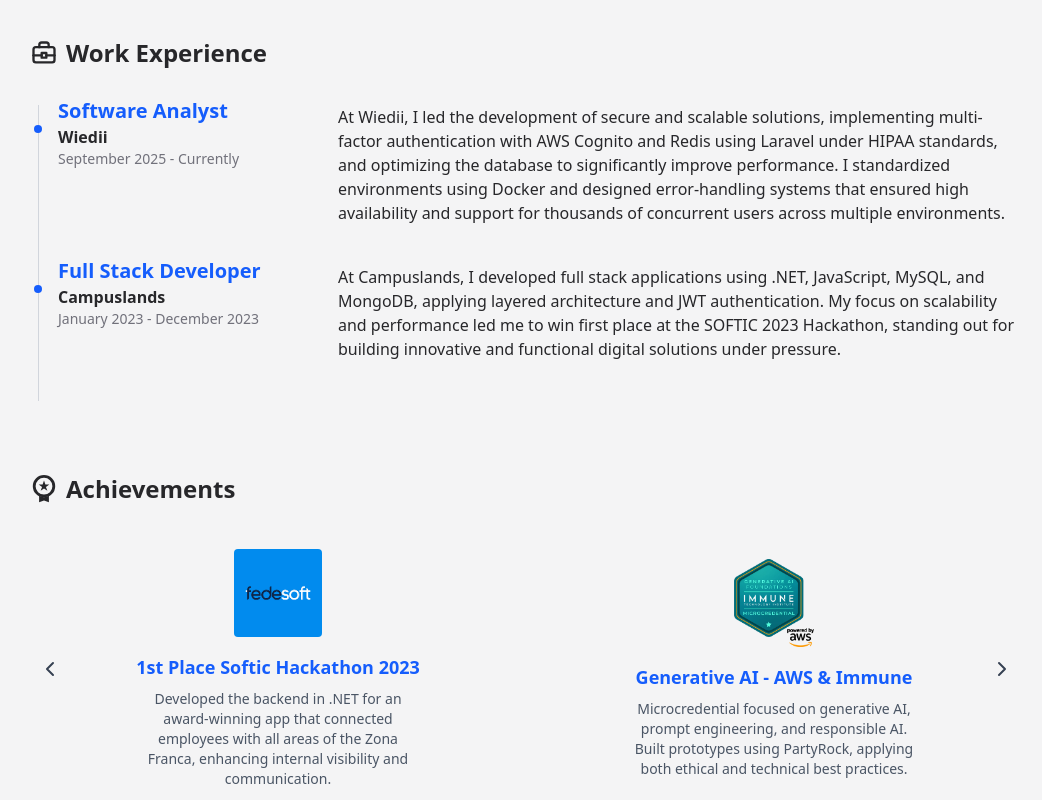
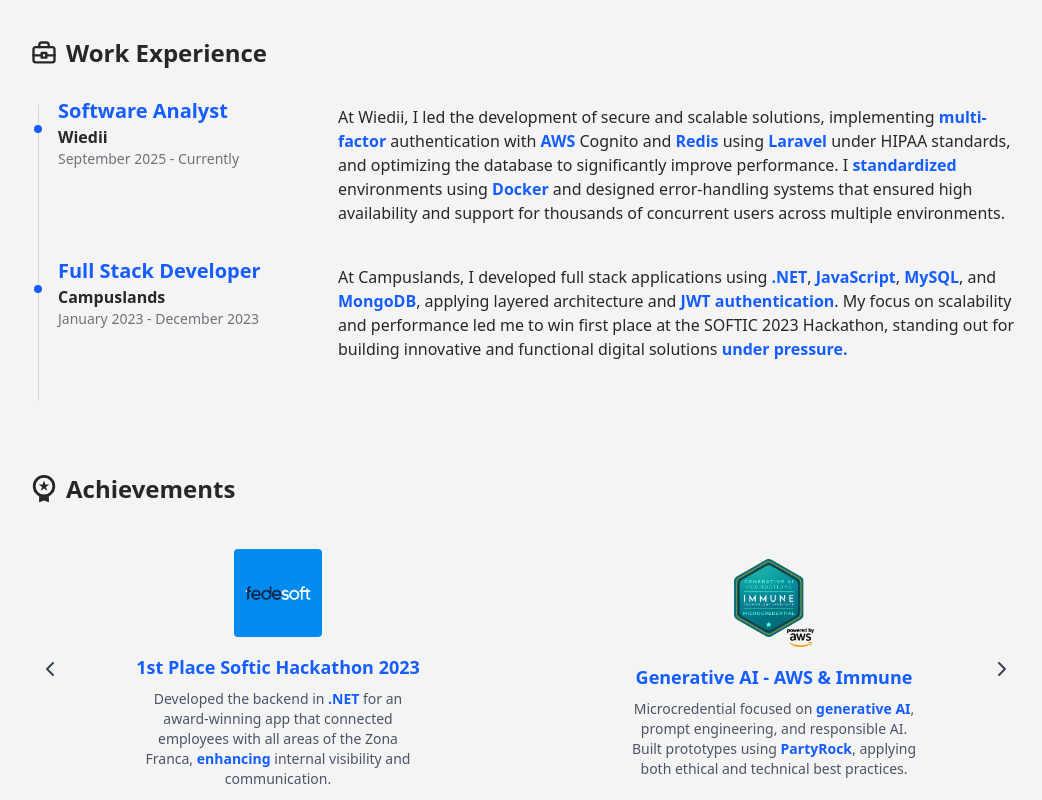
Before and after one commit to rolando-r/portfolio-web, a React (Vite) app: page / in a window 1280 px wide. Shown: the part 500-1300 px from the top of the page, without its empty margins (114-1156 px from the left). Built offline with nearby package versions, Linux system fonts and the light colour scheme.

Commit message:
feat: Add trans in i18n to stand out several words

```diff
--- a/src/components/AchievementSection/AchievementCard.tsx
+++ b/src/components/AchievementSection/AchievementCard.tsx
@@ -1,4 +1,4 @@
-import { useTranslation } from 'react-i18next';
+import { useTranslation, Trans } from 'react-i18next';
 
 type Props = {
     titleKey: string;
@@ -24,7 +24,12 @@ export const AchievementCard = ({ titleKey, descriptionKey, image, imageLight, i
                 />
             )}
             <h3 className='text-lg font-bold text-blue-600'>{t(titleKey)}</h3>
-            <p className='text-sm text-gray-600 dark:text-zinc-100 mt-2'>{t(descriptionKey)}</p>
+            <p className='text-sm text-gray-600 dark:text-zinc-100 mt-2'>
+                <Trans
+                    i18nKey={descriptionKey}
+                    components={{ blue: <span className="text-blue-600 font-semibold" /> }}
+                />
+            </p>
         </div>
     )
 }
--- a/src/components/WorkExperience/ExperienceCard.tsx
+++ b/src/components/WorkExperience/ExperienceCard.tsx
@@ -1,10 +1,11 @@
 import { FC } from "react";
+import { Trans } from "react-i18next";
 
 interface ExperienceCardProps {
   title: string;
   company: string;
   date: string;
-  description: string;
+  index: number;
   isLast?: boolean;
 }
 
@@ -12,7 +13,7 @@ const ExperienceCard: FC<ExperienceCardProps> = ({
   title,
   company,
   date,
-  description,
+  index,
   isLast = false,
 }) => {
   return (
@@ -32,7 +33,12 @@ const ExperienceCard: FC<ExperienceCardProps> = ({
           <p className="text-sm text-zinc-500 dark:text-zinc-50 font-medium">{date}</p>
         </div>
         <div className="flex-1">
-          <p className="mt-2 text-zinc-800 dark:text-zinc-100">{description}</p>
+          <p className="mt-2 text-zinc-800 dark:text-zinc-100">
+            <Trans
+              i18nKey={`workExperience.jobs.${index}.description`}
+              components={{ blue: <span className="text-blue-600 font-semibold" />, }}
+            />
+          </p>
         </div>
       </div>
     </div>
--- a/src/components/WorkExperience/WorkExperience.tsx
+++ b/src/components/WorkExperience/WorkExperience.tsx
@@ -1,4 +1,4 @@
-import { useTranslation } from "react-i18next";
+import { useTranslation, Trans } from "react-i18next";
 import ExperienceCard from "./ExperienceCard";
 import { PortfolioIcon } from "../icons";
 
@@ -17,10 +17,10 @@ export const WorkExperience = () => {
           experiences.map((exp, index) => (
             <ExperienceCard
               key={index}
+              index={index}
               title={exp.title}
               company={exp.company}
               date={exp.date}
-              description={exp.description}
             />
           ))}
       </div>
--- a/src/i18n/en.json
+++ b/src/i18n/en.json
@@ -22,13 +22,13 @@
         "title": "Software Analyst",
         "company": "Wiedii",
         "date": "September 2025 - Currently",
-        "description": "At Wiedii, I led the development of secure and scalable solutions, implementing multi-factor authentication with AWS Cognito and Redis using Laravel under HIPAA standards, and optimizing the database to significantly improve performance. I standardized environments using Docker and designed error-handling systems that ensured high availability and support for thousands of concurrent users across multiple environments."
+        "description": "At Wiedii, I led the development of secure and scalable solutions, implementing <blue>multi-factor</blue> authentication with <blue>AWS</blue> Cognito and <blue>Redis</blue> using <blue>Laravel</blue> under HIPAA standards, and optimizing the database to significantly improve performance. I <blue>standardized</blue> environments using <blue>Docker</blue> and designed error-handling systems that ensured high availability and support for thousands of concurrent users across multiple environments."
       },
       {
         "title": "Full Stack Developer",
         "company": "Campuslands",
         "date": "January 2023 - December 2023",
-        "description": "At Campuslands, I developed full stack applications using .NET, JavaScript, MySQL, and MongoDB, applying layered architecture and JWT authentication. My focus on scalability and performance led me to win first place at the SOFTIC 2023 Hackathon, standing out for building innovative and functional digital solutions under pressure."
+        "description": "At Campuslands, I developed full stack applications using <blue>.NET</blue>, <blue>JavaScript</blue>, <blue>MySQL</blue>, and <blue>MongoDB</blue>, applying layered architecture and <blue>JWT authentication</blue>. My focus on scalability and performance led me to win first place at the SOFTIC 2023 Hackathon, standing out for building innovative and functional digital solutions <blue>under pressure.</blue>"
       }
     ]
   },
@@ -36,11 +36,11 @@
     "title": "Achievements",
     "softic": {
       "title": "1st Place Softic Hackathon 2023",
-      "description": "Developed the backend in .NET for an award-winning app that connected employees with all areas of the Zona Franca, enhancing internal visibility and communication."
+      "description": "Developed the backend in <blue>.NET</blue> for an award-winning app that connected employees with all areas of the Zona Franca, <blue>enhancing</blue> internal visibility and communication."
     },
     "awsImmune": {
       "title": "Generative AI - AWS & Immune",
-      "description": "Microcredential focused on generative AI, prompt engineering, and responsible AI. Built prototypes using PartyRock, applying both ethical and technical best practices."
+      "description": "Microcredential focused on <blue>generative AI</blue>, prompt engineering, and responsible AI. Built prototypes using <blue>PartyRock</blue>, applying both ethical and technical best practices."
     }
   },
   "contactForm": {
--- a/src/i18n/es.json
+++ b/src/i18n/es.json
@@ -22,13 +22,13 @@
         "title": "Analista de Software",
         "company": "Wiedii",
         "date": "Septiembre 2024 - Actualidad",
-        "description": "En Wiedii, lideré el desarrollo de soluciones seguras y escalables, implementando autenticación multifactor con AWS Cognito y Redis usando Laravel bajo estándares HIPAA, y optimizando la base de datos para mejorar significativamente el rendimiento. Estandaricé entornos con Docker y diseñé sistemas de control de errores que garantizaron alta disponibilidad y soporte para miles de usuarios concurrentes en múltiples entornos."
+        "description": "En Wiedii, lideré el desarrollo de soluciones seguras y escalables, implementando <blue>autenticación multifactor</blue> con <blue>AWS</blue> Cognito y <blue>Redis</blue> usando <blue>Laravel</blue> bajo estándares HIPAA, y optimizando la base de datos para mejorar significativamente el rendimiento. <blue>Estandaricé</blue> entornos con <blue>Docker</blue> y diseñé sistemas de control de errores que garantizaron alta disponibilidad y soporte para miles de usuarios concurrentes en múltiples entornos."
       },
       {
         "title": "Desarrollador Full Stack",
         "company": "Campuslands",
         "date": "Enero 2023 - Diciembre 2023",
-        "description": "En Campuslands, desarrollé aplicaciones full stack con .NET, JavaScript, MySQL y MongoDB, aplicando arquitectura en capas y autenticación JWT. Mi enfoque en escalabilidad y rendimiento me llevó a ganar el primer lugar en el Hackathon SOFTIC 2023, destacándome en la creación de soluciones digitales innovadoras y funcionales bajo presión."
+        "description": "En Campuslands, desarrollé aplicaciones full stack con <blue>.NET</blue>, <blue>JavaScript</blue>, <blue>MySQL</blue> y <blue>MongoDB</blue>, aplicando arquitectura en capas y <blue>autenticación JWT</blue>. Mi enfoque en escalabilidad y rendimiento me llevó a ganar el primer lugar en el Hackathon SOFTIC 2023, destacándome en la creación de soluciones digitales innovadoras y funcionales <blue>bajo presión</blue>."
       }
     ]
   },
@@ -36,11 +36,11 @@
     "title": "Logros",
     "softic": {
       "title": "1er Puesto Hackathon Softic 2023",
-      "description": "Desarrollé el backend en .NET de una app ganadora que conectaba a los colaboradores con todas las áreas de la Zona Franca, mejorando la visibilidad y comunicación interna."
+      "description": "Desarrollé el backend en <blue>.NET</blue> de una app ganadora que conectaba a los colaboradores con todas las áreas de la Zona Franca, <blue>mejorando</blue> la visibilidad y comunicación interna."
     },
     "awsImmune": {
       "title": "IA Generativa - AWS & Immune",
-      "description": "Microcredencial enfocada en IA generativa, prompt engineering e IA responsable. Creación de prototipos con PartyRock, aplicando mejores prácticas éticas y técnicas."
+      "description": "Microcredencial enfocada en <blue>IA generativa</blue>, prompt engineering e IA responsable. Creación de prototipos con <blue>PartyRock</blue>, aplicando mejores prácticas éticas y técnicas."
     }
   },
   "contactForm": {
```
Also changed, not shown: src/data/skills.ts (deleted), src/hooks/useLanguaje.ts (deleted), src/hooks/useScrollSpy.ts (deleted), src/hooks/useTheme.ts (deleted).
